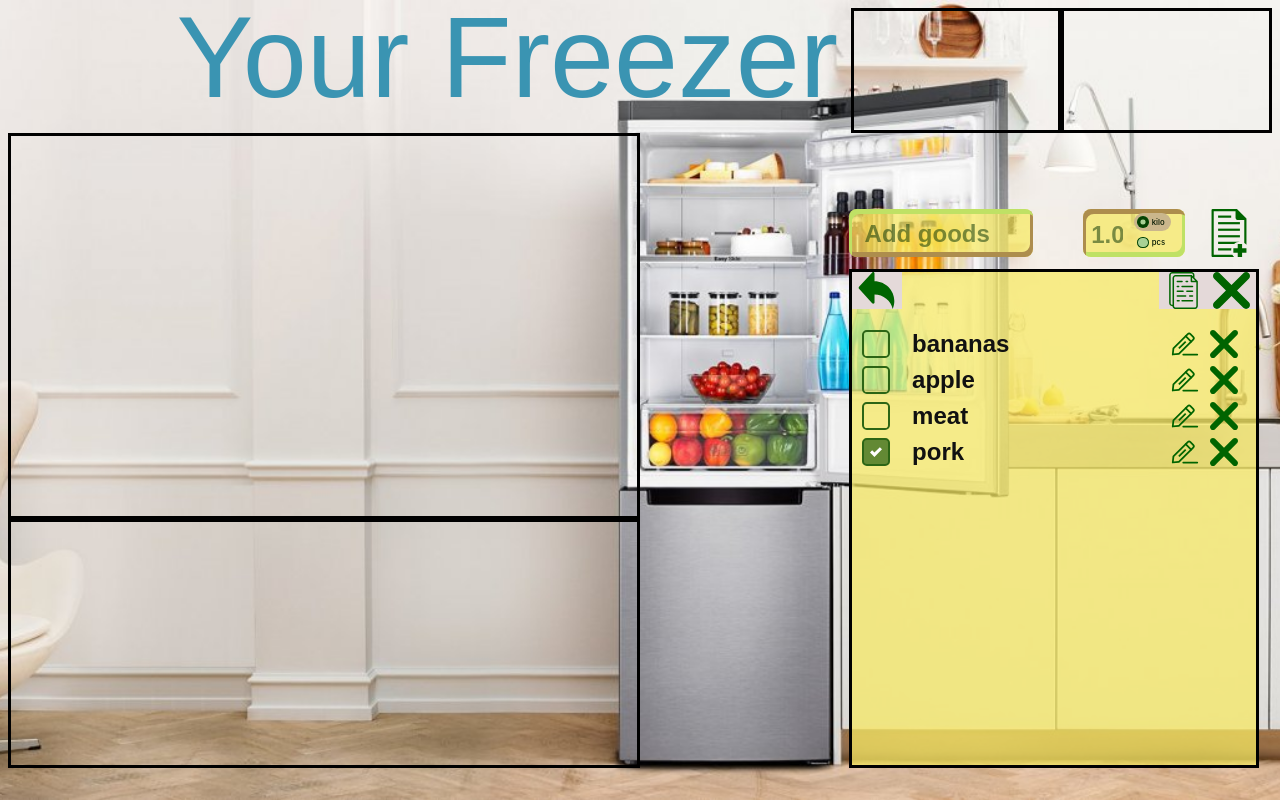
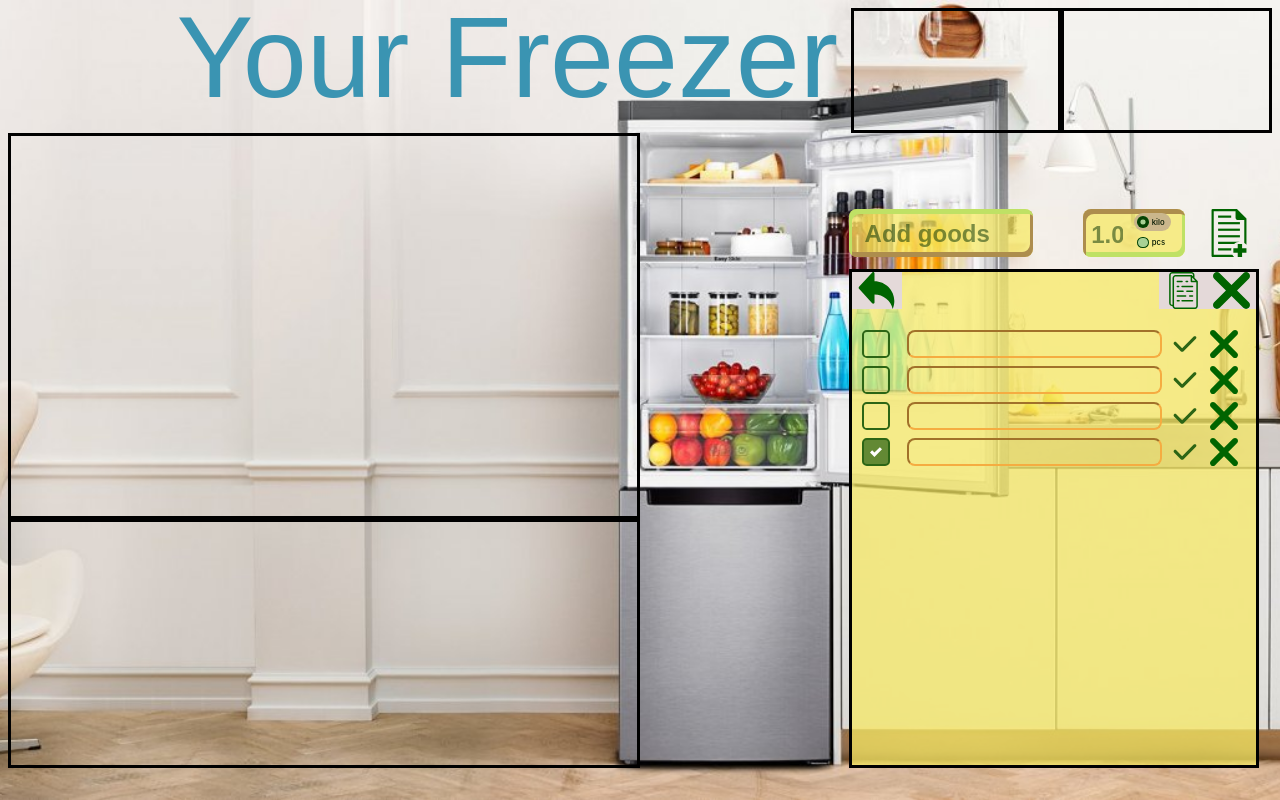
Before and after one commit to nekrasowa/YourFreezer, a React (Create React App) app in the folder front/: page / in a window 1280 px wide. Built offline with nearby package versions, Linux system fonts and the light colour scheme.

Commit message:
added css styles to new components

```diff
--- a/front/src/goodsList/goodsListBox/GoodsListElem/GoodsListElements.js
+++ b/front/src/goodsList/goodsListBox/GoodsListElem/GoodsListElements.js
@@ -1,5 +1,5 @@
 import React from 'react'
-import styles from './GoodsListElements.module.css'
+import styles from './GoodsListElements.module.scss'
 import ListElement from './ListElement'
 
 function GoodsListElements(props) {
--- a/front/src/goodsList/goodsListBox/GoodsListElem/GoodsListElements.module.css
+++ b/front/src/goodsList/goodsListBox/GoodsListElem/GoodsListElements.module.scss
@@ -49,9 +49,33 @@
 
 }
 
-.InputText {
+.inputText {
+  grid-area: text;
+  margin: 0% 3% 0% 3%;
+
+  font-size: 100%;
+  font-family: fantasy;
+  color: rgb(17,17,17);
+  background: none;
+  border-radius: 0.5rem;
+  border-color: #f5ac41;
+
+  &:active {
+    border-color: #769645;
+
+  }
+  &:hover {
+    border-color: #4d4596;
+
+  }
+  &:focus-visible {
+    outline: none;
+    border-color: #459678;
+
+  }
 
 }
+
 
 .icon {
   background-repeat: no-repeat;
--- a/front/src/goodsList/goodsListBox/GoodsListElem/LE-BtnDelete.js
+++ b/front/src/goodsList/goodsListBox/GoodsListElem/LE-BtnDelete.js
@@ -1,5 +1,5 @@
 import React from 'react'
-import styles from './GoodsListElements.module.css'
+import styles from './GoodsListElements.module.scss'
 
 function BtnDelete(props) {
   function deleteElement() {
--- a/front/src/goodsList/goodsListBox/GoodsListElem/LE-BtnEdit.js
+++ b/front/src/goodsList/goodsListBox/GoodsListElem/LE-BtnEdit.js
@@ -1,5 +1,5 @@
 import React from 'react'
-import styles from './GoodsListElements.module.css'
+import styles from './GoodsListElements.module.scss'
 
 function BtnEdit(props) {
 
--- a/front/src/goodsList/goodsListBox/GoodsListElem/LE-BtnTick.js
+++ b/front/src/goodsList/goodsListBox/GoodsListElem/LE-BtnTick.js
@@ -1,5 +1,5 @@
 import React from 'react'
-import styles from './GoodsListElements.module.css'
+import styles from './GoodsListElements.module.scss'
 
 function BtnTick(props) {
 
--- a/front/src/goodsList/goodsListBox/GoodsListElem/LE-InputCheckbox.js
+++ b/front/src/goodsList/goodsListBox/GoodsListElem/LE-InputCheckbox.js
@@ -1,5 +1,5 @@
 import React from 'react'
-import styles from './GoodsListElements.module.css'
+import styles from './GoodsListElements.module.scss'
 import check from './checkbox.module.css'
 
 function InputCheckbox(props) {
--- a/front/src/goodsList/goodsListBox/GoodsListElem/LE-InputText.js
+++ b/front/src/goodsList/goodsListBox/GoodsListElem/LE-InputText.js
@@ -1,12 +1,13 @@
 import React from 'react'
-import styles from './GoodsListElements.module.css'
+import styles from './GoodsListElements.module.scss'
 
 function InputText(props) {
 
   return (
-    <div
+    <input
+      className={styles.inputText}
 
-    ></div>
+    />
   )
 }
 
--- a/front/src/goodsList/goodsListBox/GoodsListElem/LE-Pelement.js
+++ b/front/src/goodsList/goodsListBox/GoodsListElem/LE-Pelement.js
@@ -1,5 +1,5 @@
 import React from 'react'
-import styles from './GoodsListElements.module.css'
+import styles from './GoodsListElements.module.scss'
 
 function Pelement(props) {
   let stylesOfP
--- a/front/src/goodsList/goodsListBox/GoodsListElem/ListElement.js
+++ b/front/src/goodsList/goodsListBox/GoodsListElem/ListElement.js
@@ -5,7 +5,7 @@ import InputText from './LE-InputText'
 import BtnEdit from './LE-BtnEdit'
 import BtnTick from './LE-BtnTick'
 import Pelement from './LE-Pelement'
-import styles from './GoodsListElements.module.css'
+import styles from './GoodsListElements.module.scss'
 
 function ListElement(props) {
   const id = props.id ? props.id : Date.now()
@@ -39,7 +39,7 @@ function ListElement(props) {
           parentsId={id}
           isChecked={props.isChecked}
           check={props.metodList.check}/>
-        <ToView />
+        <ToModify />
         <BtnDelete parentsId={id} delete={props.metodList.delete}/>
       </div>
     </>
```
